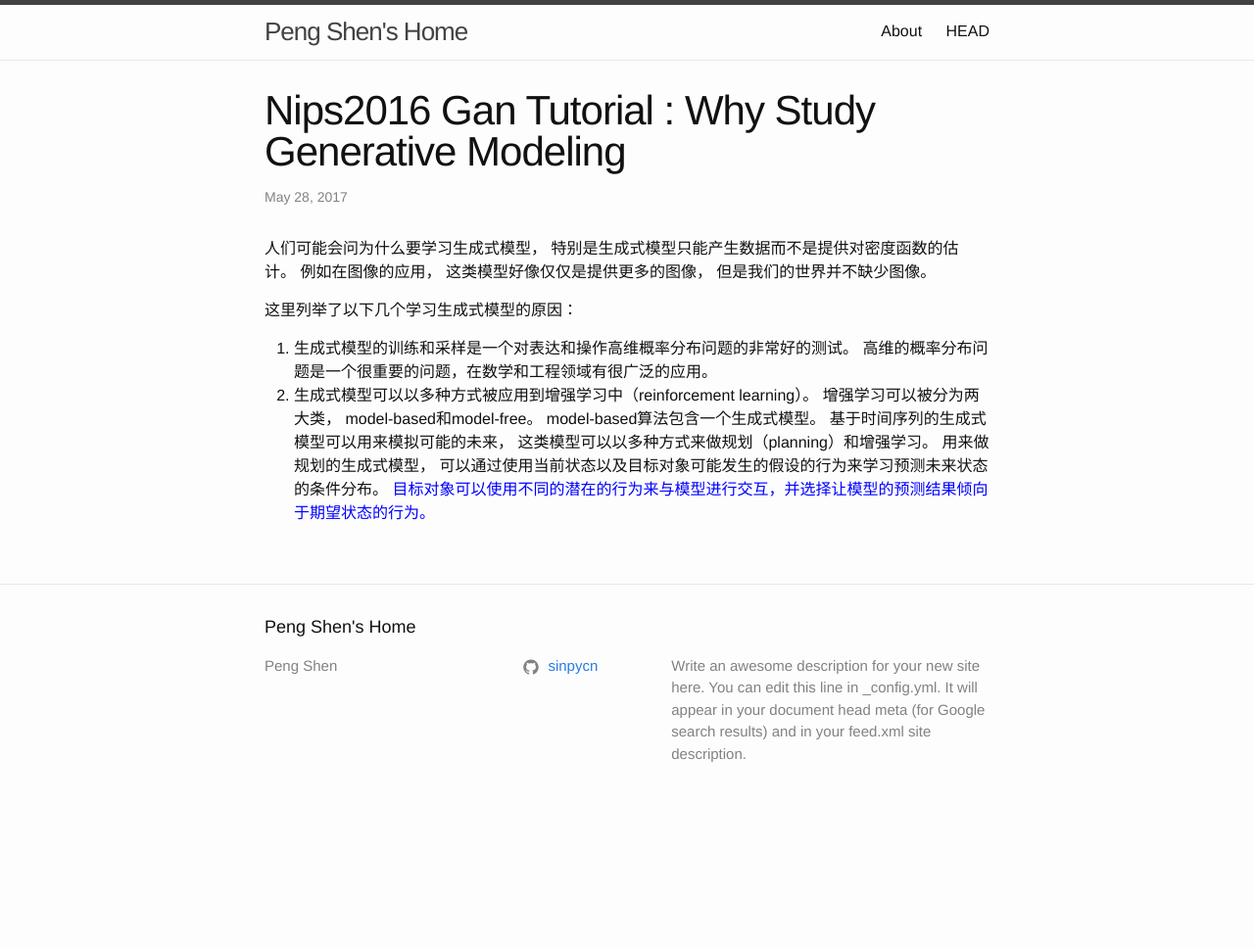
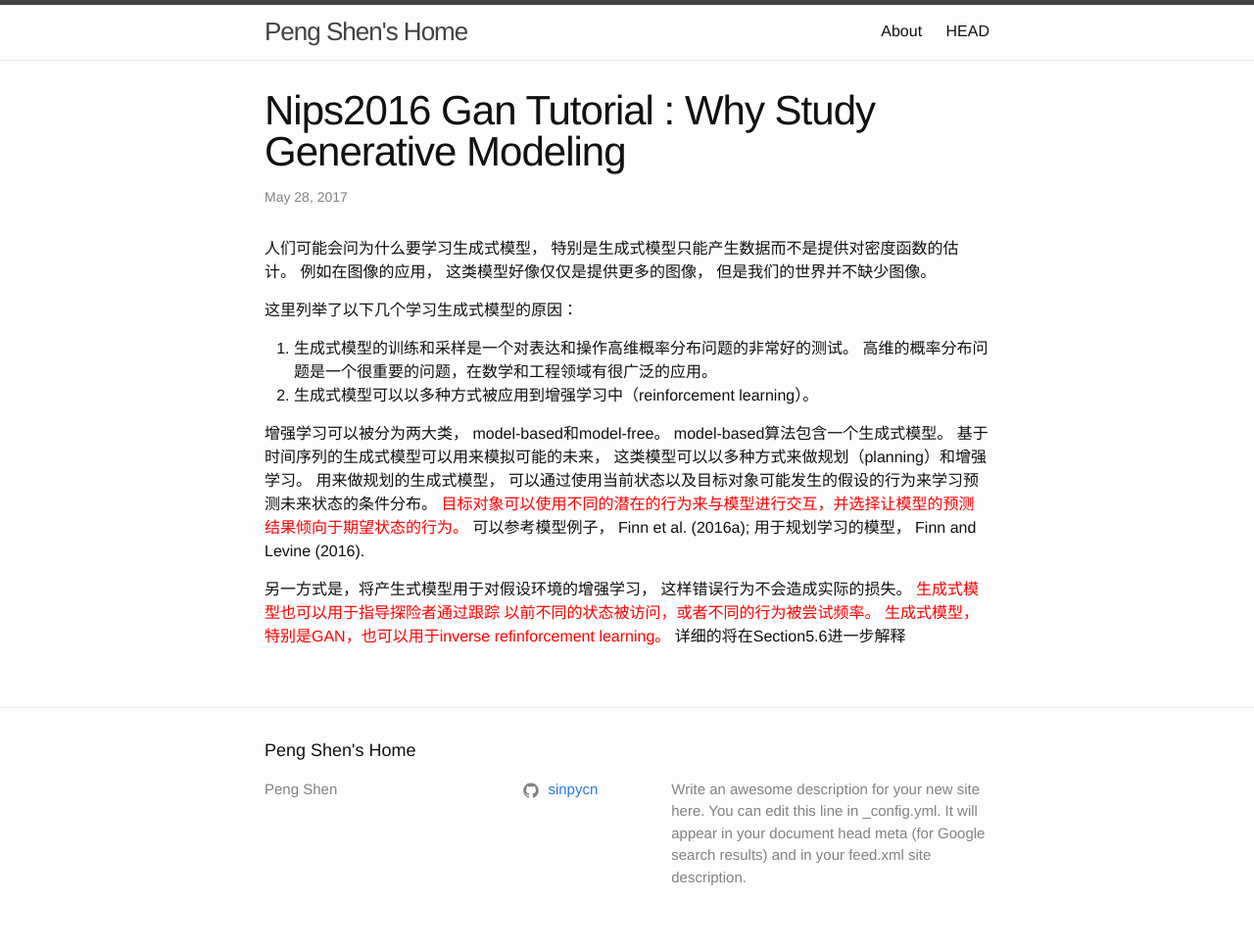
Before and after one commit to sinpycn/sinpycn.github.io, a Jekyll site: the page built from _posts/research/2017-05-28-NIPS2016-GAN-Tutorial-:-Why-study-generative-modeling.md, in a window 1280 px wide. Shown: the whole page at 98% size. Built offline with Jekyll 4.4.1, drawn with Linux system fonts in a browser that asks for light colours; before the commit the page ends 900 px from its top, so only the background shows below that.

Commit message:
Update 2017-05-28-NIPS2016-GAN-Tutorial-:-Why-study-generative-modeling.md

```diff
--- a/_posts/research/2017-05-28-NIPS2016-GAN-Tutorial-:-Why-study-generative-modeling.md
+++ b/_posts/research/2017-05-28-NIPS2016-GAN-Tutorial-:-Why-study-generative-modeling.md
@@ -9,7 +9,14 @@ mathjax: true
 这里列举了以下几个学习生成式模型的原因：
 1. 生成式模型的训练和采样是一个对表达和操作高维概率分布问题的非常好的测试。 高维的概率分布问题是一个很重要的问题，在数学和工程领域有很广泛的应用。
 2. 生成式模型可以以多种方式被应用到增强学习中（reinforcement learning）。
+
 增强学习可以被分为两大类， model-based和model-free。
 model-based算法包含一个生成式模型。 基于时间序列的生成式模型可以用来模拟可能的未来， 这类模型可以以多种方式来做规划（planning）和增强学习。
 用来做规划的生成式模型， 可以通过使用当前状态以及目标对象可能发生的假设的行为来学习预测未来状态的条件分布。
-<span style="color:blue">目标对象可以使用不同的潜在的行为来与模型进行交互，并选择让模型的预测结果倾向于期望状态的行为。</span>
+<span style="color:red">目标对象可以使用不同的潜在的行为来与模型进行交互，并选择让模型的预测结果倾向于期望状态的行为。</span>
+可以参考模型例子， Finn et al. (2016a); 用于规划学习的模型， Finn and Levine (2016).
+
+另一方式是，将产生式模型用于对假设环境的增强学习， 这样错误行为不会造成实际的损失。
+<span style="color:red">生成式模型也可以用于指导探险者通过跟踪 以前不同的状态被访问，或者不同的行为被尝试频率。
+生成式模型，特别是GAN，也可以用于inverse refinforcement learning。 </span>
+详细的将在Section5.6进一步解释
```
